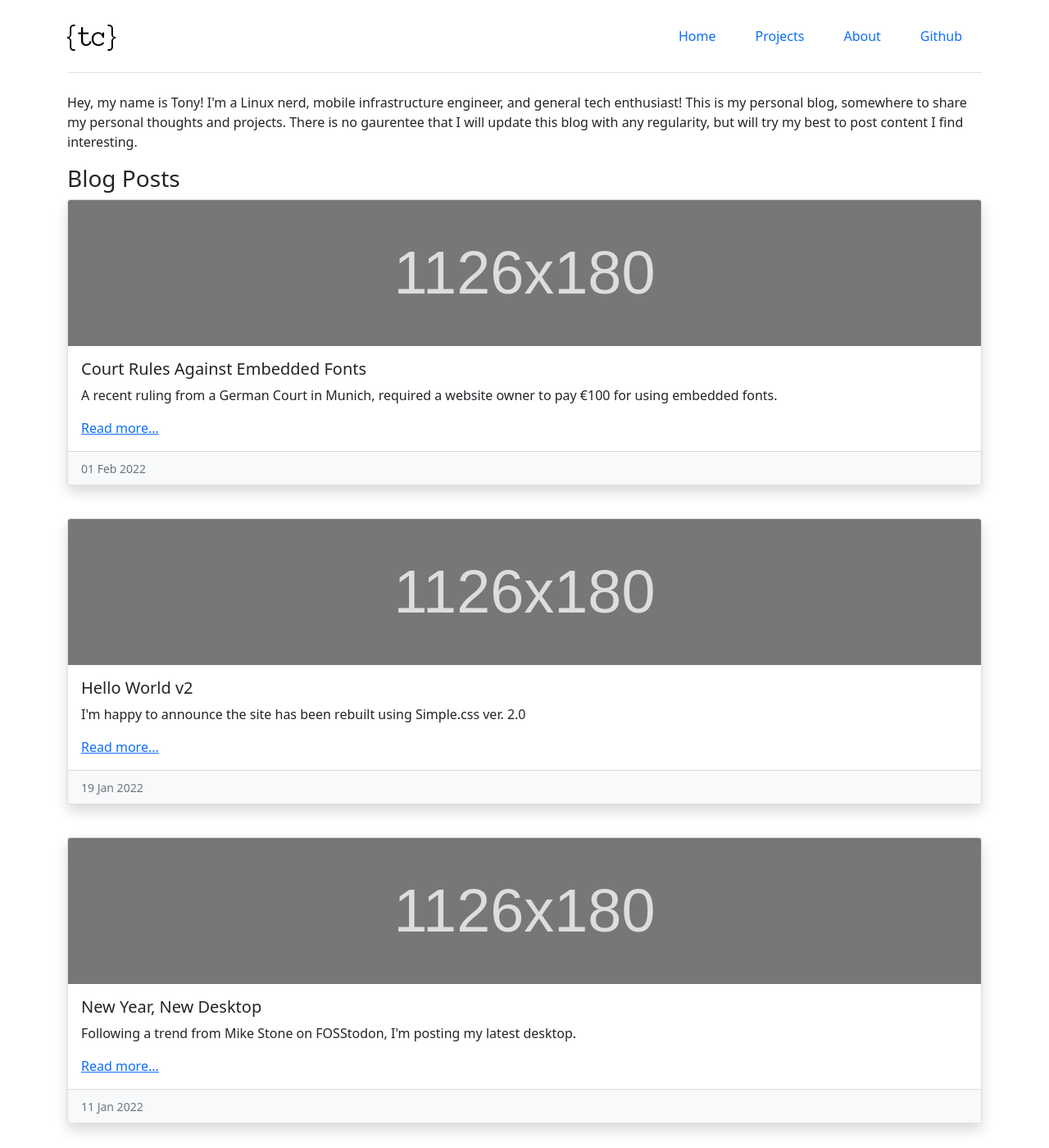
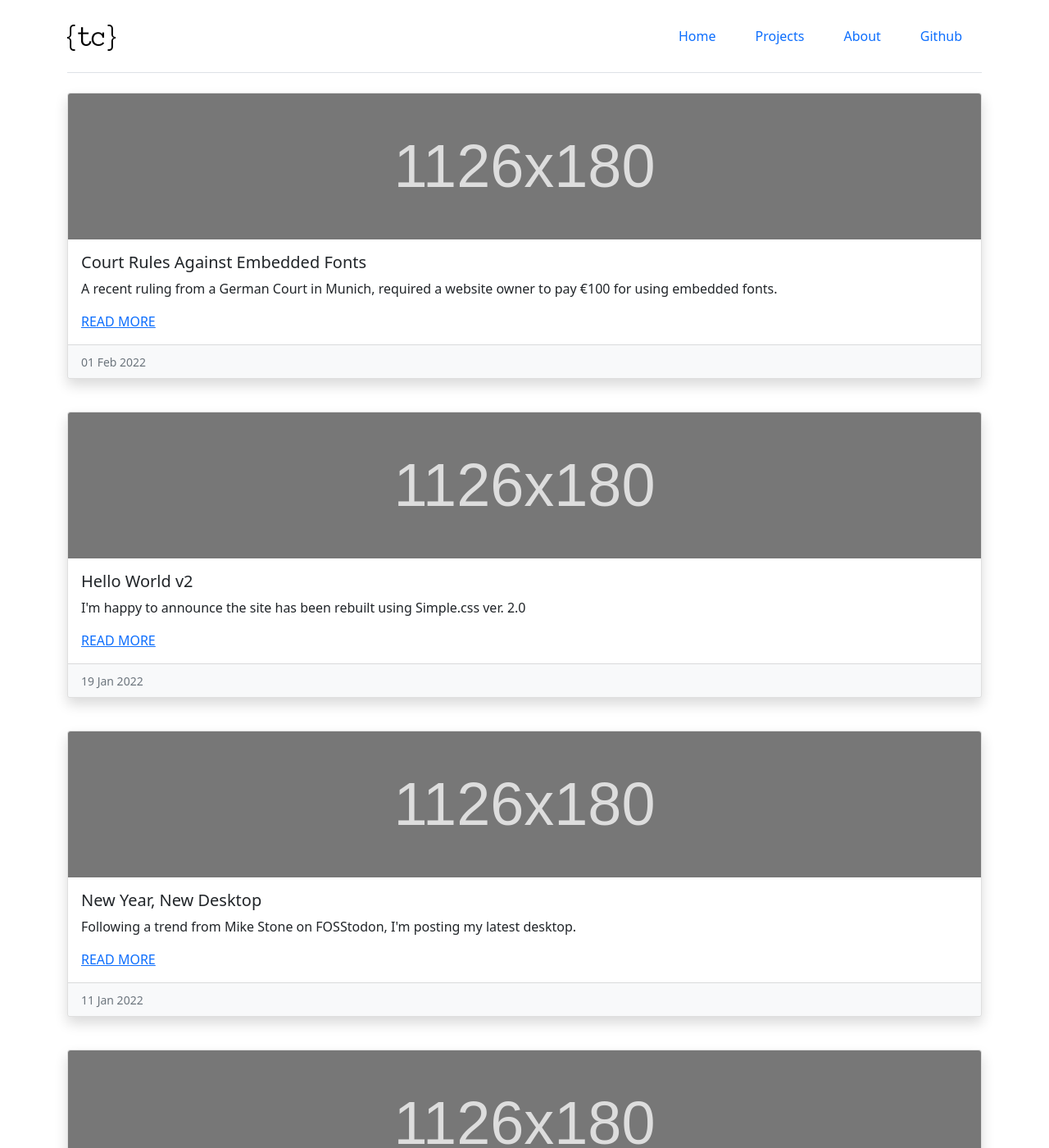
Before and after one commit to acavella/dev.cavella.com, a Jekyll site: the page built from index.md, in a window 1280 px wide and 1400 px high. Shown: the whole window at 82% size. Built offline with Jekyll 4.4.1, drawn with Linux system fonts in a browser that asks for light colours; some of the changed text lies outside the part shown.

Commit message:
update read more link
Signed-off-by: Tony Cavella <9434191+acavella@users.noreply.github.com>

```diff
--- a/index.md
+++ b/index.md
@@ -5,29 +5,17 @@ description: automation, infrastructure, security
 permalink: /
 layout: default
 ---
-<p class="tldr">Hey, my name is Tony! I'm a Linux nerd, mobile infrastructure engineer, and general tech enthusiast! This is my personal blog, somewhere to share my personal thoughts and projects. There is no gaurentee that I will update this blog with any regularity, but will try my best to post content I find interesting.</p>
-
-<h3>Blog Posts</h3>
-
 {% for post in site.posts %}
-<div
-  class="bg-image hover-overlay ripple shadow-1-strong rounded"
-  data-mdb-ripple-color="light"
->
 <div class="card w-100 shadow">
   <img class="card-img-top" src="/assets/images/placeholder.svg" alt="Card image cap">
   <div class="card-body">
     <h5 class="card-title">{{ post.title }}</h5>
     <p class="card-text">{{ post.description }}</p>
-    <a href="#" class="card-link">Read more...</a>
+    <a href="{{ post.link }}" class="card-link">READ MORE</a>
   </div>
   <div class="card-footer bg-light">
     <small class="text-muted">{{ post.date | date_to_string }}</small>
   </div>
 </div>
-<a href="#!">
-    <div class="mask" style="background-color: rgba(251, 251, 251, 0.2)"></div>
-  </a>
-  </div>
 <br>
 {% endfor %}
```
